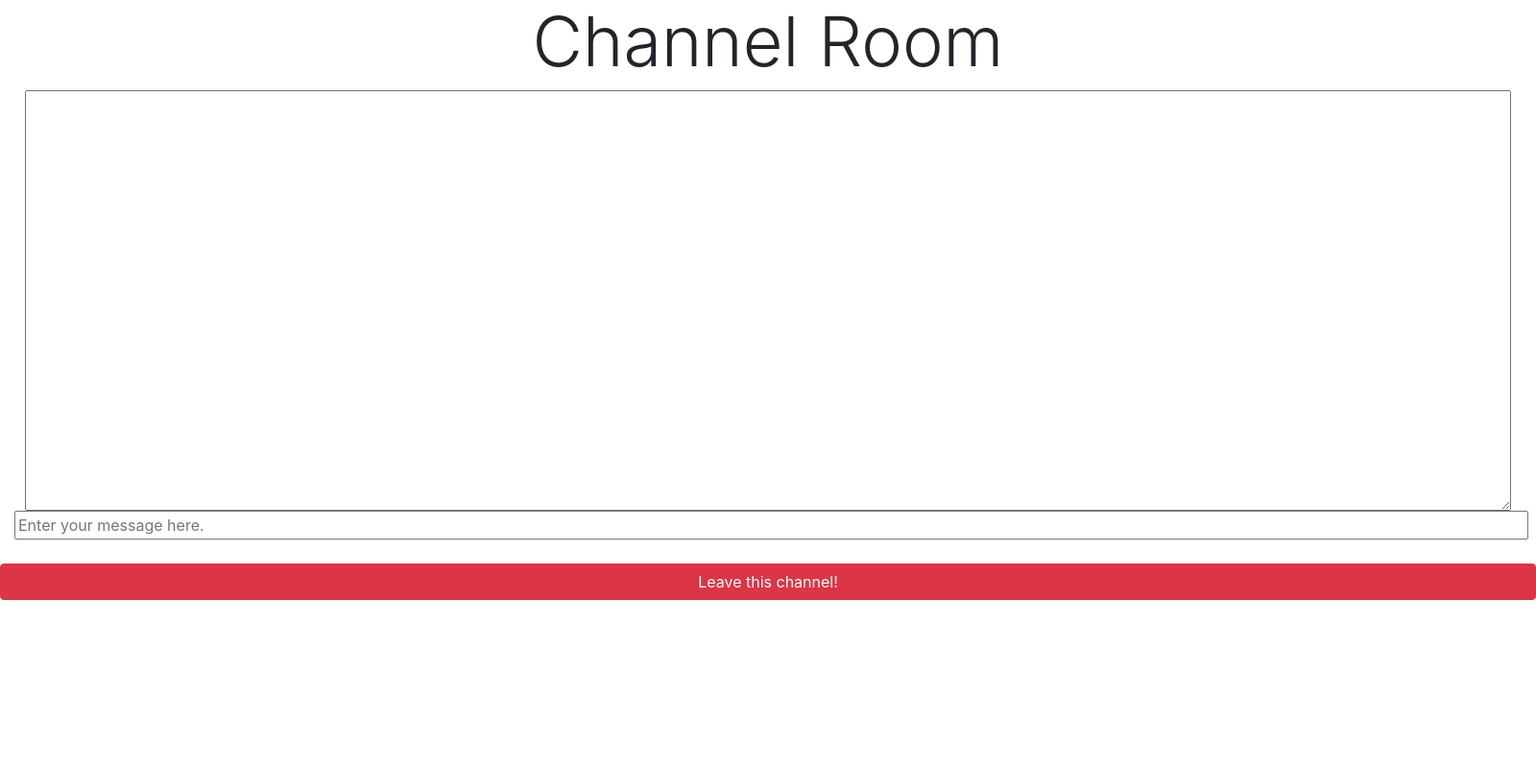
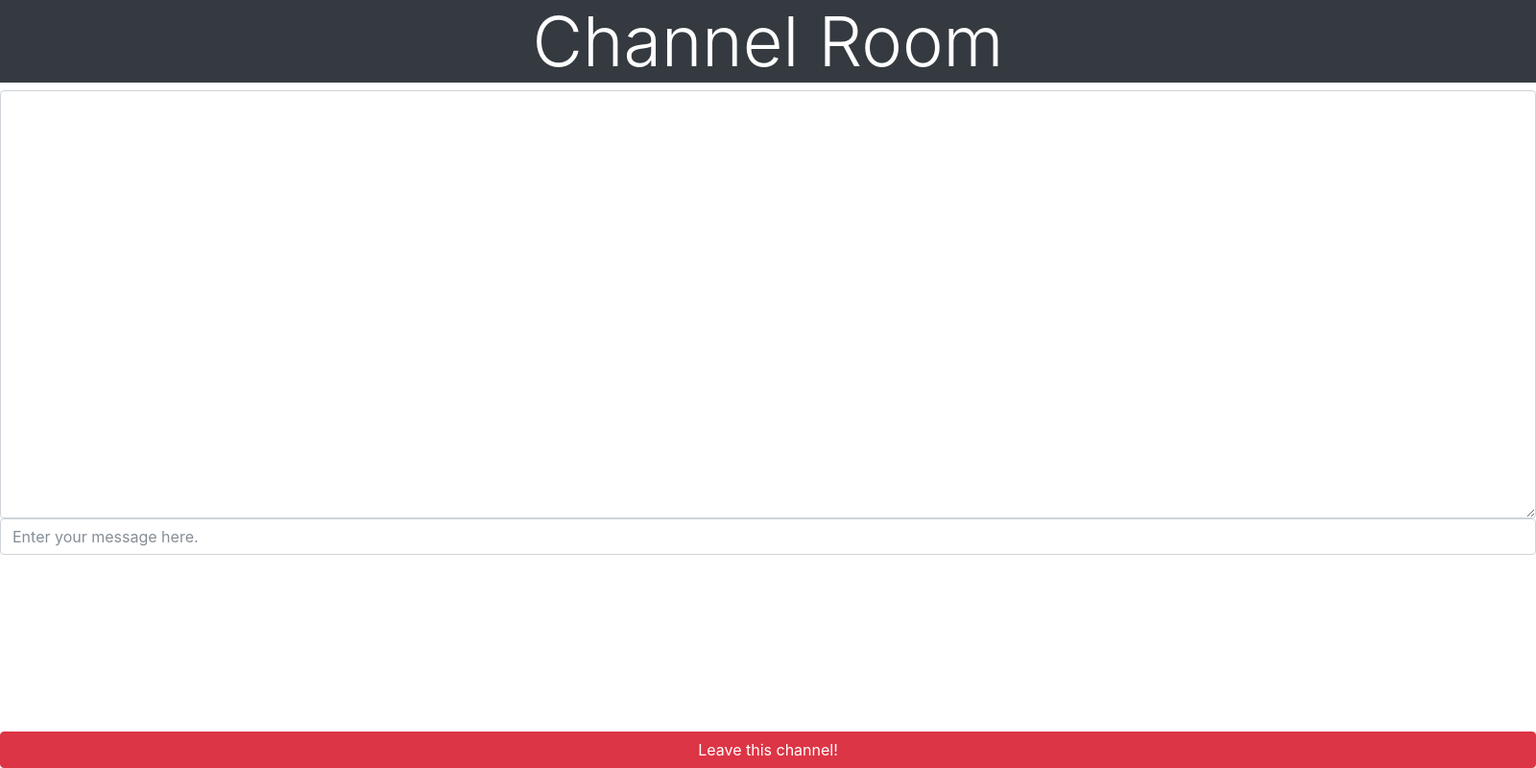
Before and after one commit to n1rv4n4/ChannelX, a Flask app: page /channel in a window 1600 px wide. Shown: the whole page at 96% size. Run offline with Flask 2, Linux system fonts and the light colour scheme; a user stored in the database is signed in; some libraries are stand-ins or nearby versions.

Commit message:
Google reCHAPTA & Design Improvement in Channel

```diff
--- a/templates/channel.html
+++ b/templates/channel.html
@@ -3,7 +3,7 @@
         <title>ChannelX - {{ channel_name }}</title>
         <script type="text/javascript" src="//code.jquery.com/jquery-1.4.2.min.js"></script>
         <script type="text/javascript" src="//cdnjs.cloudflare.com/ajax/libs/socket.io/1.3.6/socket.io.min.js"></script>
-		<meta name="viewport" content="width=device-width, initial-scale=1.0">
+		    <meta name="viewport" content="width=device-width, initial-scale=1.0">
         <link rel="stylesheet" href="https://maxcdn.bootstrapcdn.com/bootstrap/4.0.0-beta.2/css/bootstrap.min.css" integrity="sha384-PsH8R72JQ3SOdhVi3uxftmaW6Vc51MKb0q5P2rRUpPvrszuE4W1povHYgTpBfshb" crossorigin="anonymous">
         <script type="text/javascript" charset="utf-8">
             var socket;
@@ -40,14 +40,11 @@
         </script>
     </head>
     <body>
-	<h1 class="lead display-3 text-center">Channel Room</h1>
-	<div class="col-lg text-center">
-        <textarea id="chat" cols="149" rows="18"></textarea>
-        <input id="text" size="149" placeholder="Enter your message here.">
-	</div>
-	<br>
-	<div class="col-lg text-center"></div>
-        <button onclick="leave_room();" href="#" type="button" class="btn btn-danger btn-block">Leave this channel!</button>
+	<h1 class="lead display-3 text-center bg-dark text-white">Channel Room</h1>
+	<div class="text-center form-group">
+        <textarea id="chat" class="form-control" cols="149" rows="18"></textarea>
+        <input id="text" class="form-control" size="50" placeholder="Enter your message here.">
+        <button onclick="leave_room();" href="#" type="button" class="btn btn-danger fixed-bottom btn-block">Leave this channel!</button>
 	</div>
     </body>
 </html>
```
Also changed, not shown: templates/login.html (+6 -4 lines), templates/user_panel.html (+6 -4 lines).
